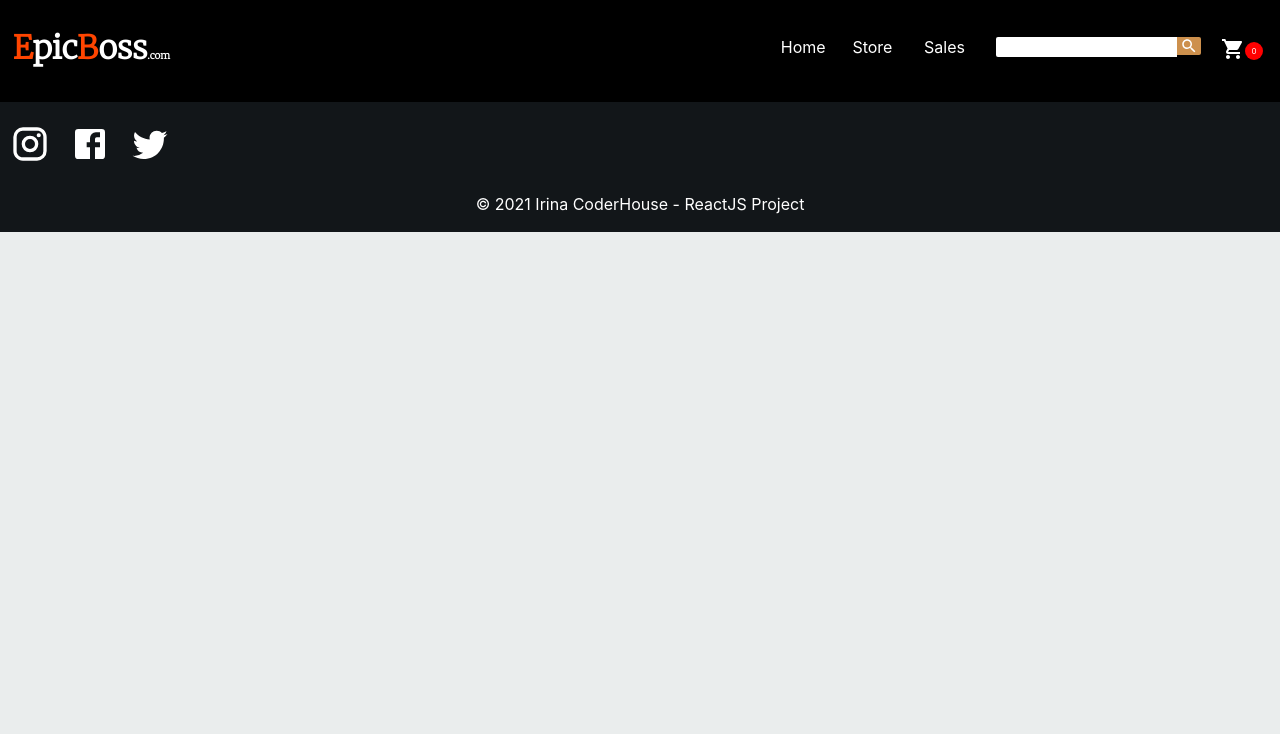
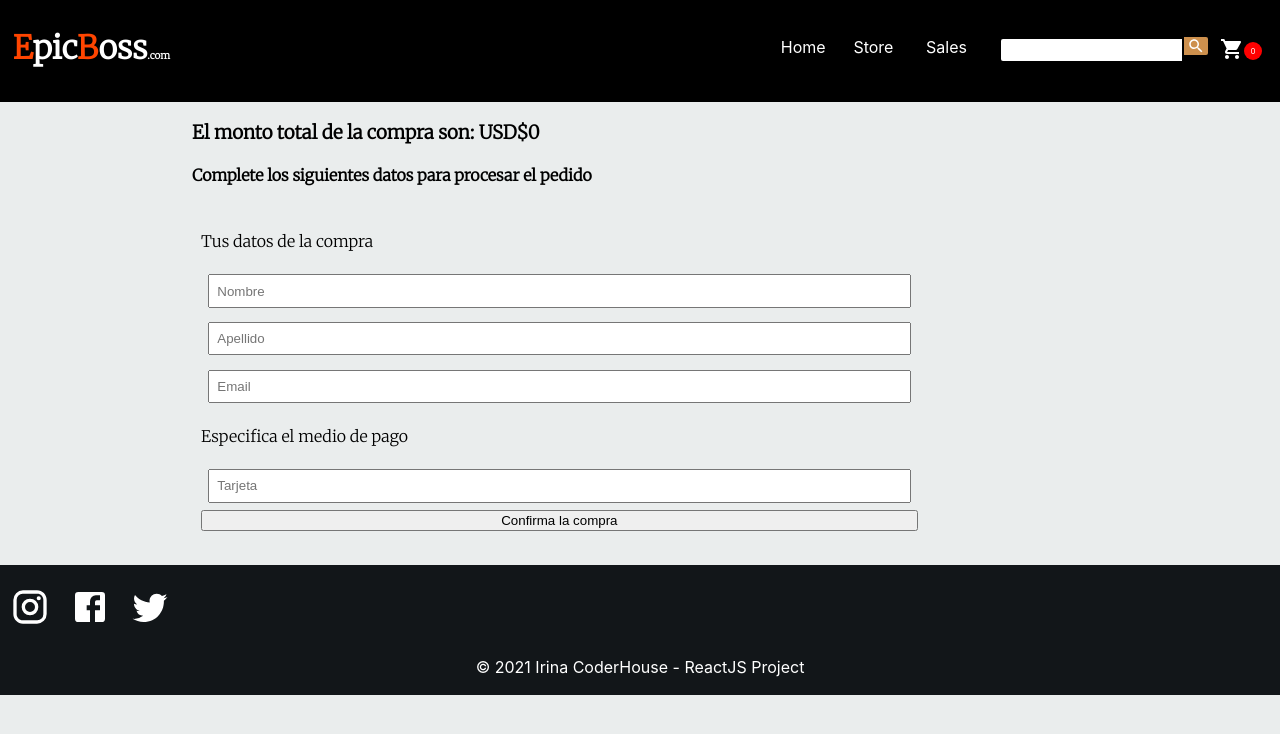
Before and after one commit to virinarl/react-tests, a React (Create React App) app: page /check_out in a window 1280 px wide. Shown: the top 734 px of the page. Built offline with nearby package versions, Linux system fonts and the light colour scheme.

Commit message:
ultimos cambios

```diff
--- a/package.json
+++ b/package.json
@@ -14,6 +14,7 @@
     "react-dom": "^17.0.2",
     "react-router-dom": "^5.2.0",
     "react-scripts": "4.0.3",
+    "validator": "^13.6.0",
     "web-vitals": "^1.1.2"
   },
   "scripts": {
--- a/src/App.js
+++ b/src/App.js
@@ -7,6 +7,7 @@ import Cart from "./components/pages/Cart";
 import Sales from "./components/pages/Sales";
 import Footer from "./components/elements/Footer";
 import ProductDetail from "./components/pages/ProductDetail";
+import CheckOut from "./components/pages/CheckOut";
 import { CartProvider } from "./contexts/CartContext";
 
 function App() {
@@ -21,6 +22,7 @@ function App() {
             <Route path="/store/:productId" component={ProductDetail} />
             <Route path="/sales" component={Sales} />
             <Route path="/cart" component={Cart} />
+            <Route path="/check_out" component={CheckOut} />
           </Switch>
           <Footer />
         </Router>
--- /dev/null
+++ b/src/Hooks/useForm.js
@@ -0,0 +1,13 @@
+import { useState } from "react";
+
+const useForm = (initialState = {}) => {
+  const [values, setValues] = useState(initialState);
+
+  const handleChanges = ({ target }) => {
+    setValues({ ...values, [target.name]: target.name });
+  };
+
+  return [values, handleChanges];
+};
+
+export default useForm;
--- /dev/null
+++ b/src/components/elements/BuyButton.js
@@ -0,0 +1,16 @@
+import React from "react";
+import { Link } from "react-router-dom";
+
+import "./styles/BuyButton.css";
+
+function BuyButton(props) {
+  return (
+    <div>
+      <Link to="/check_out">
+        <button>Comprar</button>
+      </Link>
+    </div>
+  );
+}
+
+export default BuyButton;
--- /dev/null
+++ b/src/components/elements/CheckOutForm.js
@@ -0,0 +1,124 @@
+import React, { useState, useContext } from "react";
+import { getFirestore } from "../../firebase";
+import useForm from "../../Hooks/useForm";
+import firebase from "firebase/app";
+import validator from "validator";
+import { CartContext } from "../../contexts/CartContext";
+
+import "./styles/CheckOutForm.css";
+
+function CheckOutForm(props) {
+  const useCart = useContext(CartContext);
+  const { cart, setCart } = useCart;
+
+  const db = getFirestore();
+  const [error, setError] = useState(false);
+  const [errorMssg, setErrorMssg] = useState("");
+  const [venta, completoVenta] = useState(false);
+  const [idCompra, setIdCompra] = useState("");
+
+  const [formValues, handleChange] = useForm({
+    name: "",
+    lastName: "",
+    email: "",
+    card: "",
+  });
+
+  const { name, lastName, email, card } = formValues;
+
+  const compra = {
+    user: formValues,
+    items: cart,
+    totalPrice: props.total,
+    date: firebase.firestore.Timestamp.fromDate(new Date()),
+  };
+
+  const submit = (e) => {
+    e.preventDefault();
+
+    const isFormValid = () => {
+      if (name.trim().length === 0) {
+        setError(true);
+        setErrorMssg("Por favor, completa tu Nombre");
+        return false;
+      } else if (lastName.trim().length === 0) {
+        setError(true);
+        setErrorMssg("Por favor, completa tu Apellido");
+        return false;
+      } else if (!validator.isEmail(email)) {
+        setError(true);
+        setErrorMssg("Por favor, ingresá un Correo Electrónico válido");
+        return false;
+      } else if (card.trim().length < 16) {
+        setError(true);
+        setErrorMssg("Por favor, Ingresa un medio de pago válido");
+        return false;
+      }
+      return true;
+    };
+
+    if (isFormValid()) {
+      db.collection("ventas")
+        .add(compra)
+        .then(({ id }) => {
+          completoVenta(true);
+          setIdCompra(id);
+          setCart([]);
+        })
+        .catch((e) => console.log(e));
+    }
+  };
+  return (
+    <>
+      {!venta ? (
+        <form onSubmit={submit} className="checkOutForm">
+          {error && <div>{errorMssg}</div>}
+
+          <div className="checkOutForm__PersonalInfo">
+            <p>Tus datos de la compra</p>
+            <input
+              type="text"
+              name="name"
+              value={name}
+              placeholder="Nombre"
+              onChange={handleChange}
+            />
+            <input
+              type="text"
+              name="lastName"
+              value={lastName}
+              placeholder="Apellido"
+              onChange={handleChange}
+            />
+            <input
+              type="mail"
+              name="email"
+              id="email"
+              value={email}
+              placeholder="Email"
+              onChange={handleChange}
+            />
+          </div>
+          <div className="checkOutForm__PaymentInfo">
+            <p>Especifica el medio de pago</p>
+            <input
+              type="text"
+              name="card"
+              value={card}
+              placeholder="Tarjeta"
+              onChange={handleChange}
+            />
+          </div>
+
+          <button type="submit">Confirma la compra</button>
+        </form>
+      ) : (
+        <p>
+          La compra fue exitosa. El identificador es: <stron>{idCompra}</stron>
+        </p>
+      )}
+    </>
+  );
+}
+
+export default CheckOutForm;
--- a/src/components/elements/TotalAccount.js
+++ b/src/components/elements/TotalAccount.js
@@ -1,16 +1,19 @@
 import React, { useContext } from "react";
 import { CartContext } from "../../contexts/CartContext";
+import BuyButton from "./BuyButton";
 
 function TotalAccount() {
-  const [cart] = useContext(CartContext);
-  let total = 0;
+  const [cart, setTotal] = useContext(CartContext);
+
+  let subTotal = 0;
   cart.forEach((element) => {
-    total = total + element.cantidad * element.price;
+    subTotal = subTotal + element.cantidad * element.price;
   });
 
   return (
     <div>
-      <h3>El total de la cuenta es: USD${total}</h3>
+      <h3>El total de la cuenta es: USD${subTotal}</h3>
+      <BuyButton onClick={() => setTotal(subTotal)} />
     </div>
   );
 }
--- /dev/null
+++ b/src/components/elements/styles/CheckOutForm.css
@@ -0,0 +1,20 @@
+.checkOutForm {
+  display: flex;
+  width: 80%;
+  flex-direction: column;
+  justify-content: space-evenly;
+  padding: 1%;
+}
+
+.checkOutForm__PersonalInfo,
+.checkOutForm__PaymentInfo {
+  display: flex;
+  width: 100%;
+  flex-direction: column;
+  justify-content: space-evenly;
+}
+
+input {
+  padding: 1%;
+  margin: 1%;
+}
--- /dev/null
+++ b/src/components/pages/CheckOut.js
@@ -0,0 +1,24 @@
+import React, { useContext } from "react";
+import { CartContext } from "../../contexts/CartContext";
+import CheckOutForm from "../elements/CheckOutForm";
+
+import "./styles/CheckOut.css";
+
+function CheckOut() {
+  const [total] = useContext(CartContext);
+
+  let subTotal = 0;
+  total.forEach((element) => {
+    subTotal = subTotal + element.cantidad * element.price;
+  });
+
+  return (
+    <div className="checkOut__Container">
+      <h3>El monto total de la compra son: USD${subTotal}</h3>
+      <h4>Complete los siguientes datos para procesar el pedido</h4>
+      <CheckOutForm total={subTotal} />
+    </div>
+  );
+}
+
+export default CheckOut;
--- /dev/null
+++ b/src/components/pages/styles/CheckOut.css
@@ -0,0 +1,6 @@
+.checkOut__Container {
+  width: 70%;
+  margin: auto;
+  font-family: "Merriweather", serif;
+  padding-bottom: 2%;
+}
--- a/src/contexts/CartContext.js
+++ b/src/contexts/CartContext.js
@@ -5,11 +5,12 @@ export const CartContext = createContext([]);
 
 export const CartProvider = ({ children }) => {
   const [cart, setCart] = useState([]);
+  const [total, setTotal] = useState();
 
   // const addCart = (item) => setCart([...cart, item]);
 
   return (
-    <CartContext.Provider value={[cart, setCart]}>
+    <CartContext.Provider value={[cart, setCart, total, setTotal]}>
       {children}
     </CartContext.Provider>
   );
```
Also changed, not shown: src/components/elements/styles/BuyButton.css (added), 1 other file (tests, documents, lock files or other folders).
